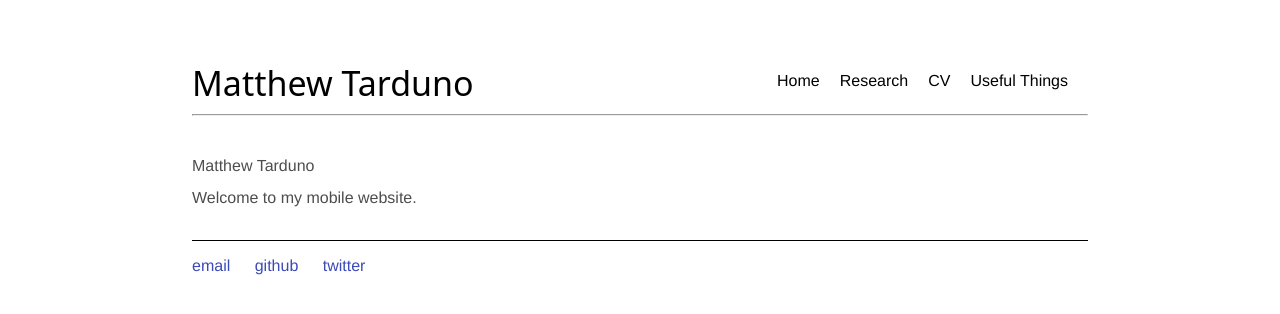
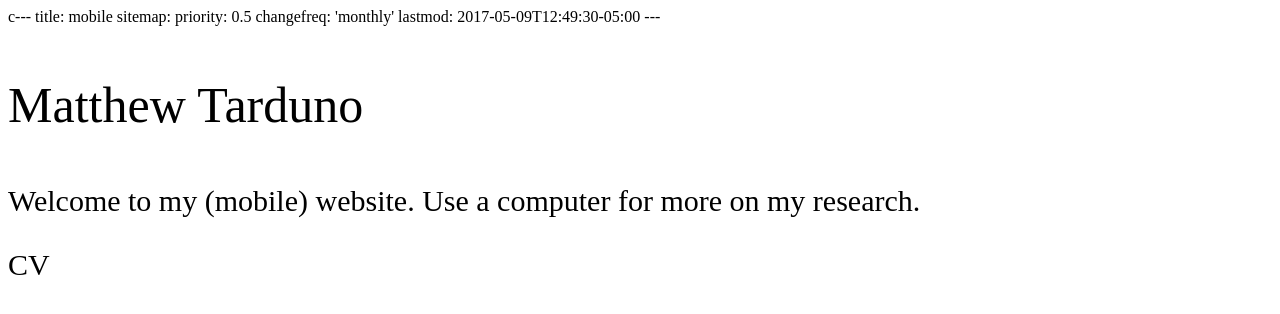
Before and after one commit to Matt-Tarduno/Matt-Tarduno.github.io, a Jekyll site: the page mobile/index.html, which Jekyll copies as it is, in a window 1280 px wide. Shown: the top 314 px of the page. Built offline with Jekyll 4.4.1, drawn with Linux system fonts in a browser that asks for light colours.

Commit message:
Update index.html

```diff
--- a/mobile/index.html
+++ b/mobile/index.html
@@ -1,6 +1,5 @@
----
-layout: default
-title: Research
+c---
+title: mobile
 sitemap:
     priority: 0.5
     changefreq: 'monthly'
@@ -9,7 +8,11 @@ sitemap:
 <br />
 <div class="blurb">
 	<h1></h1>
-	<p> Matthew Tarduno</p>
+	<p style="font-size:50px"> Matthew Tarduno</p>
+</div><!-- /.blurb -->
+<div class="blurb">
+	<h1></h1>
+	<p style="font-size:30px"> Welcome to my (mobile) website. Use a computer for more on my research.</p>
 </div><!-- /.blurb -->
 <style>
   .bottom-three {
@@ -18,6 +21,6 @@ sitemap:
 </style>
 <div class="blurb">
 	<h1></h1>
-	<p> Welcome to my mobile website.</p>
+	<p style="font-size:30px">CV</p>
 </div><!-- /.blurb -->
 <br />
```
